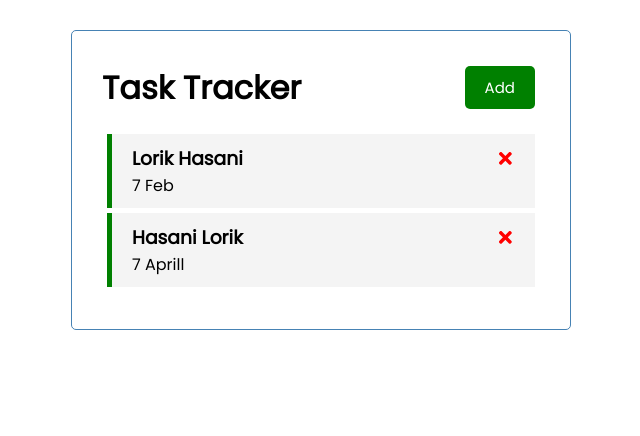
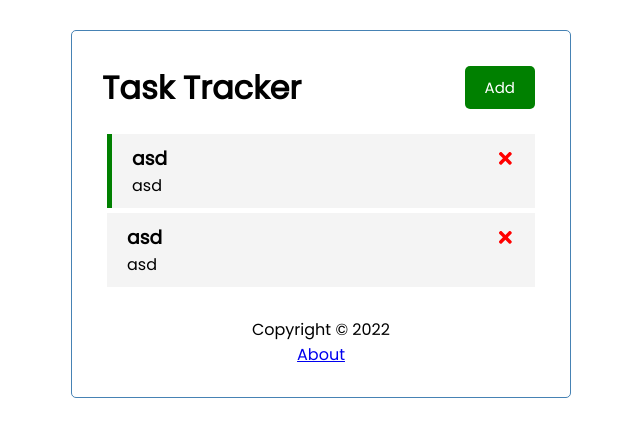
Before and after one commit to LorikHasani/React---TastTracker---App, a React (Create React App) app: page / in a window 1280 px wide. Shown: the top 436 px of the page, without its empty margins (319-959 px from the left). Built offline with nearby package versions, Linux system fonts and the light colour scheme; data requests are answered from the project's data file.

Commit message:
Added router and json server

```diff
--- /dev/null
+++ b/db.json
@@ -0,0 +1,16 @@
+{
+  "tasks": [
+    {
+      "text": "asd",
+      "day": "asd",
+      "reminder": true,
+      "id": 4
+    },
+    {
+      "text": "asd",
+      "day": "asd",
+      "reminder": false,
+      "id": 5
+    }
+  ]
+}
--- a/src/App.js
+++ b/src/App.js
@@ -1,59 +1,122 @@
+import { useState, useEffect } from "react";
+import { BrowserRouter as Router, Route, Routes } from "react-router-dom";
 import Header from "./components/Header";
+import Footer from "./components/Footer";
 import Tasks from "./components/Tasks";
-import { useState } from "react";
 import AddTask from "./components/AddTask";
+import About from "./components/About";
 
 const App = () => {
   const [showAddTask, setShowAddTask] = useState(false);
-  const [tasks, setTasks] = useState([
-    {
-      id: 1,
-      text: "Lorik Hasani",
-      day: "7 Feb",
-      reminder: true,
-    },
-    {
-      id: 2,
-      text: "Hasani Lorik",
-      day: "7 Aprill",
-      reminder: true,
-    },
-  ]);
+  const [tasks, setTasks] = useState([]);
 
-  //Add Task
-  const addTask = (task) => {
-    const id = Math.floor(Math.random() * 1000) + 1;
-    const newTask = { id, ...task };
-    setTasks([...tasks, newTask]);
+  useEffect(() => {
+    const getTasks = async () => {
+      const tasksFromServer = await fetchTasks();
+      setTasks(tasksFromServer);
     };
 
-  //Delete Task
-  const deleteTask = (id) => {
-    setTasks(tasks.filter((task) => task.id !== id));
+    getTasks();
+  }, []);
+
+  // Fetch Tasks
+  const fetchTasks = async () => {
+    const res = await fetch("http://localhost:5000/tasks");
+    const data = await res.json();
+
+    return data;
   };
 
-  //Toogle Reminder
-  const toggleReminder = (id) => {
+  // Fetch Task
+  const fetchTask = async (id) => {
+    const res = await fetch(`http://localhost:5000/tasks/${id}`);
+    const data = await res.json();
+
+    return data;
+  };
+
+  // Add Task
+  const addTask = async (task) => {
+    const res = await fetch("http://localhost:5000/tasks", {
+      method: "POST",
+      headers: {
+        "Content-type": "application/json",
+      },
+      body: JSON.stringify(task),
+    });
+
+    const data = await res.json();
+
+    setTasks([...tasks, data]);
+
+    // const id = Math.floor(Math.random() * 10000) + 1
+    // const newTask = { id, ...task }
+    // setTasks([...tasks, newTask])
+  };
+
+  // Delete Task
+  const deleteTask = async (id) => {
+    const res = await fetch(`http://localhost:5000/tasks/${id}`, {
+      method: "DELETE",
+    });
+    //We should control the response status to decide if we will change the state or not.
+    res.status === 200
+      ? setTasks(tasks.filter((task) => task.id !== id))
+      : alert("Error Deleting This Task");
+  };
+
+  // Toggle Reminder
+  const toggleReminder = async (id) => {
+    const taskToToggle = await fetchTask(id);
+    const updTask = { ...taskToToggle, reminder: !taskToToggle.reminder };
+
+    const res = await fetch(`http://localhost:5000/tasks/${id}`, {
+      method: "PUT",
+      headers: {
+        "Content-type": "application/json",
+      },
+      body: JSON.stringify(updTask),
+    });
+
+    const data = await res.json();
+
     setTasks(
       tasks.map((task) =>
-        task.id === id ? { ...task, reminder: !task.reminder } : task
+        task.id === id ? { ...task, reminder: data.reminder } : task
       )
     );
   };
 
   return (
+    <Router>
       <div className="container">
         <Header
           onAdd={() => setShowAddTask(!showAddTask)}
           showAdd={showAddTask}
         />
+        <Routes>
+          <Route
+            path="/"
+            element={
+              <>
                 {showAddTask && <AddTask onAdd={addTask} />}
                 {tasks.length > 0 ? (
-        <Tasks tasks={tasks} onDelete={deleteTask} onToggle={toggleReminder} />
+                  <Tasks
+                    tasks={tasks}
+                    onDelete={deleteTask}
+                    onToggle={toggleReminder}
+                  />
                 ) : (
-        "No Tasks to show"
+                  "No Tasks To Show"
                 )}
+              </>
+            }
+          />
+          <Route path="/about" element={<About />} />
+        </Routes>
+        <Footer />
       </div>
+    </Router>
   );
 };
 
--- /dev/null
+++ b/src/components/About.js
@@ -0,0 +1,12 @@
+import { Link } from "react-router-dom";
+
+const About = () => {
+  return (
+    <div>
+      <h4>Version 1.0.0</h4>
+      <Link to="/">Go BACK</Link>
+    </div>
+  );
+};
+
+export default About;
--- /dev/null
+++ b/src/components/Footer.js
@@ -0,0 +1,12 @@
+import { Link } from "react-router-dom";
+
+const Footer = () => {
+  return (
+    <footer>
+      <p>Copyright &copy; 2022</p>
+      <Link to="/about">About</Link>
+    </footer>
+  );
+};
+
+export default Footer;
--- a/src/components/Header.js
+++ b/src/components/Header.js
@@ -1,15 +1,20 @@
 import PropTypes from "prop-types";
+import { useLocation } from "react-router-dom";
 import Button from "./Button";
 
 const Header = ({ title, onAdd, showAdd }) => {
+  const location = useLocation();
+
   return (
     <header className="header">
       <h1>{title}</h1>
-      <Button
-        color={showAdd ? "red" : "green"}
-        text={showAdd ? "Close" : "Add"}
-        onClick={onAdd}
-      />
+      {location.pathname === "/" && (
+        <Button
+          color={showAdd ? "red" : "green"}
+          text={showAdd ? "Close" : "Add"}
+          onClick={onAdd}
+        />
+      )}
     </header>
   );
 };
--- a/src/components/Tasks.js
+++ b/src/components/Tasks.js
@@ -3,9 +3,9 @@
 const Tasks = ({ tasks, onDelete, onToggle }) => {
   return (
     <>
-      {tasks.map((task) => (
+      {tasks.map((task, index) => (
         <Task
-          key={task.id}
+          key={index}
           task={task}
           onDelete={onDelete}
           onToggle={onToggle}
```
Also changed, not shown: package.json (+6 -3 lines), 1 other file (tests, documents, lock files or other folders). Lines whose indentation alone changed are shown as unchanged.
